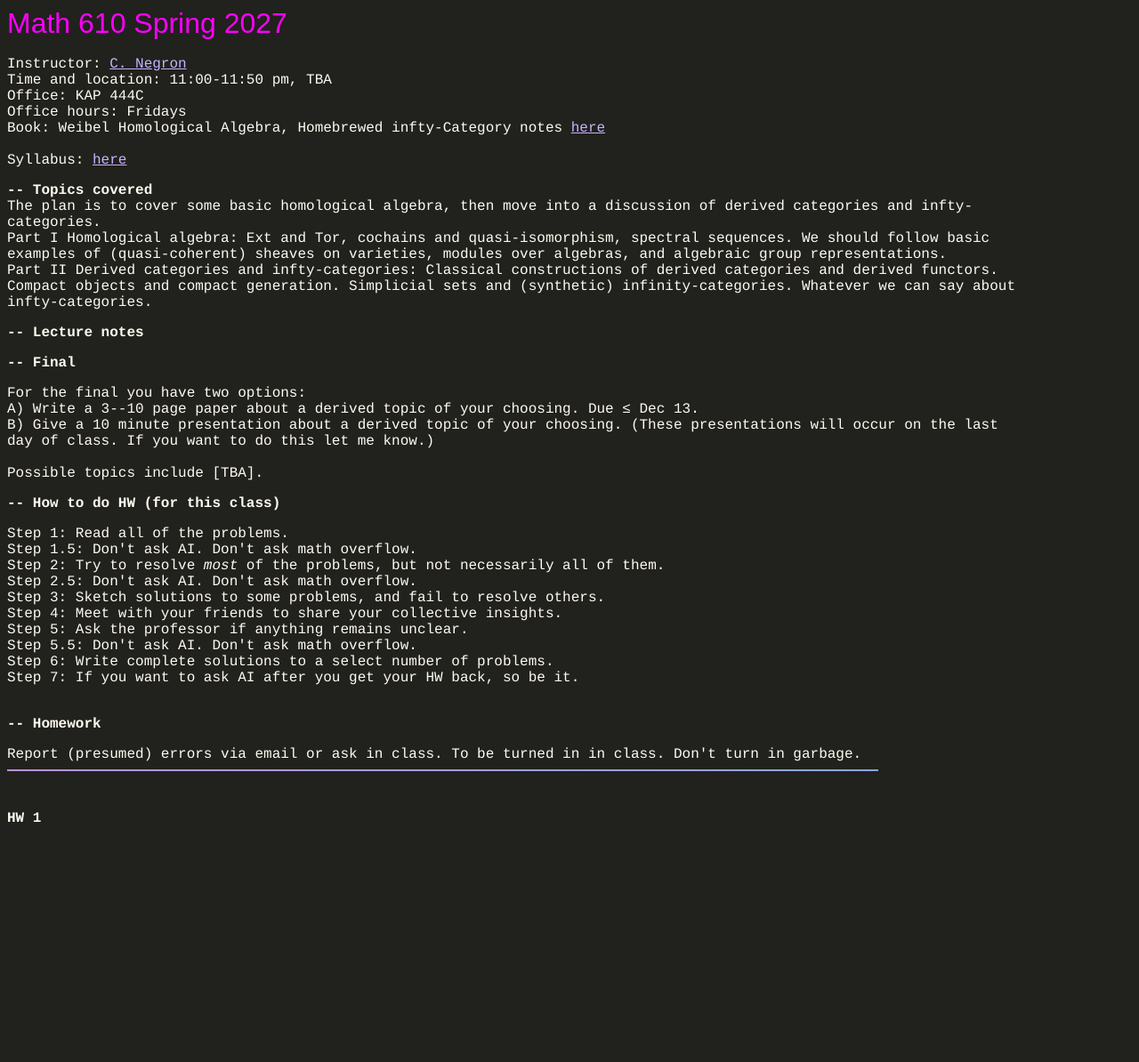
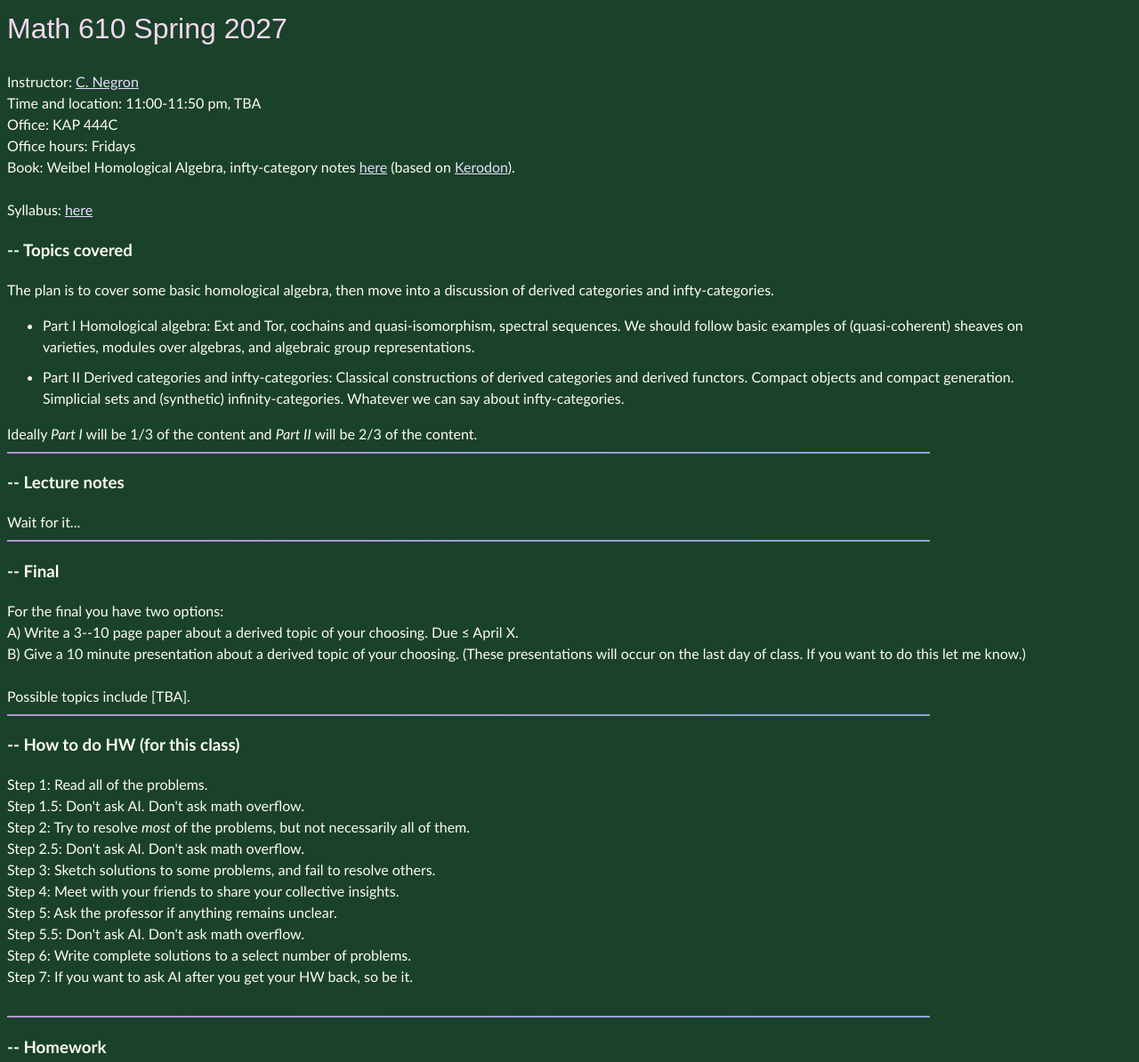
Before and after one commit to c-negron/c-negron.github.io, a plain HTML site: page 610_S27.html in a window 1280 px wide. Shown: the top 1194 px of the page at 89% size. Before the commit the page ends 991 px from the top, so only its background shows below. Drawn offline with Linux system fonts and the light colour scheme.

Commit message:
Update 610_S27.html

```diff
--- a/610_S27.html
+++ b/610_S27.html
@@ -20,19 +20,19 @@ a:visited {
 */</script>
 
    <style>
-body {font-family: courier; background-color: #21211d; color: #fefbf1;}
+body {font-family: 'Trebuchet MS', sans-sarif; line-height: 1.5; background-color: #1A422A; color: #fefbf1;}
 p {color: #fefbf1;
-	font-family: courier;
+	font-family: 'Trebuchet MS', sans-sarif;
 	size="5";}
-h1, h5 {font-family: courier;
+h1, h5 {font-family: 'Trebuchet MS', sans-sarif;
 	display:inline;}
-li{font-family: courier;
+li{font-family: 'Trebuchet MS', sans-sarif;
 	margin: 10px 0;
     color: #fefbf1;}
-a:link {font-family: courier;
-  color: #c7b4ff;
+a:link {font-family: 'Trebuchet MS', sans-sarif;
+  color: #E6DEFC;
 }
-a:visited {font-family: courier;
+a:visited {font-family: 'Trebuchet MS', sans-sarif;
   color: #c7b4ff;
 }
   </style>
@@ -43,38 +43,52 @@ a:visited {font-family: courier;
 
 
 </head>
+
 <body style="width: 90%">
-<font style="color: #ff00ff;" face="sans-serif" size="6">Math 610 Spring 2027</font><br><br>
+<font style="color: #F9D7F1;" face="sans-serif" size="6">Math 610 Spring 2027</font><br><br>
 Instructor: <a href="./">C. Negron</a><br>
 Time and location: 11:00-11:50 pm, TBA<br>
 Office: KAP 444C<br>
 Office hours: Fridays<br>
-Book: Weibel Homological Algebra, Homebrewed infty-Category notes <a href="https://c-negron.github.io/infty_partI.pdf">here</a><br><br>
+Book: Weibel Homological Algebra, infty-category notes <a href="https://c-negron.github.io/infty_partI.pdf">here</a> (based on <a href="https://kerodon.net/">Kerodon</a>).<br><br>
 Syllabus: <a href="610syl.pdf">here</a>
 </p>
 
-<p><b>-- Topics covered</b><br>
+<h3><b>-- Topics covered</b></h3>
 
 The plan is to cover some basic homological algebra, then move into a discussion of derived categories and infty-categories.<br>
+<ul>
+<li>Part I Homological algebra: Ext and Tor, cochains and quasi-isomorphism, spectral sequences. We should follow basic examples of (quasi-coherent) sheaves on varieties, modules over algebras, and algebraic group representations.</li>
 
-Part I Homological algebra: Ext and Tor, cochains and quasi-isomorphism, spectral sequences. We should follow basic examples of (quasi-coherent) sheaves on varieties, modules over algebras, and algebraic group representations.<br>
+<li>Part II Derived categories and infty-categories: Classical constructions of derived categories and derived functors. Compact objects and compact generation. Simplicial sets and (synthetic) infinity-categories. Whatever we can say about infty-categories.</li>
+</ul>
 
-Part II Derived categories and infty-categories: Classical constructions of derived categories and derived functors. Compact objects and compact generation. Simplicial sets and (synthetic) infinity-categories. Whatever we can say about infty-categories.<br>
+Ideally <i>Part I</i> will be 1/3 of the content and <i>Part II</i> will be 2/3 of the content.
 
-<p><b>-- Lecture notes</b><br>
-</p>
+<hr style="height:2px;width:90%;margin-left:0;border-width:0;background-color: #ff1493;
+background-image: linear-gradient(135deg, #b993d6, #8ca6db);">
 
 
-<p><b>-- Final</b><br>
-</p>
+<h3><b>-- Lecture notes</b><br>
+</h3>
+
+Wait for it...
+
+<hr style="height:2px;width:90%;margin-left:0;border-width:0;background-color: #ff1493;
+background-image: linear-gradient(135deg, #b993d6, #8ca6db);">
+
+<h3><b>-- Final</b></h3>
+
 For the final you have two options:<br>
-A) Write a 3--10 page paper about a derived topic of your choosing. Due &leq; Dec 13.<br>
+A) Write a 3--10 page paper about a derived topic of your choosing. Due &leq; April X.<br>
 B) Give a 10 minute presentation about a derived topic of your choosing.  (These presentations will occur on the last day of class.  If you want to do this let me know.)<br><br>
 
 Possible topics include [TBA].<br>
 
-<p><b>-- How to do HW (for this class)</b><br>
-</p>
+<hr style="height:2px;width:90%;margin-left:0;border-width:0;background-color: #ff1493;
+background-image: linear-gradient(135deg, #b993d6, #8ca6db);">
+
+<h3><b>-- How to do HW (for this class)</b></h3>
 
 Step 1: Read all of the problems.<br>
 Step 1.5: Don't ask AI. Don't ask math overflow.<br>
@@ -87,11 +101,14 @@ Step 5.5: Don't ask AI. Don't ask math overflow.<br>
 Step 6: Write complete solutions to a select number of problems.<br>
 Step 7: If you want to ask AI after you get your HW back, so be it.<br><br>
 
-<p><b>-- Homework</b><br>
-</p>
+<hr style="height:2px;width:90%;margin-left:0;border-width:0;background-color: #ff1493;
+background-image: linear-gradient(135deg, #b993d6, #8ca6db);">
+
+<h3><b>-- Homework</b></h3>
+
 Report (presumed) errors via email or ask in class.  To be turned in in class.  Don't turn in garbage.<br>
 
-<hr style="height:2px;width:85%;margin-left:0;border-width:0;background-color: #ff1493;
+<hr style="height:2px;width:90%;margin-left:0;border-width:0;background-color: #ff1493;
 background-image: linear-gradient(135deg, #b993d6, #8ca6db);">
 <br><br>
 
```
